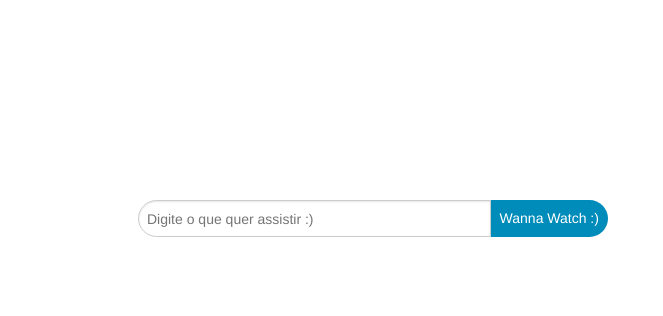
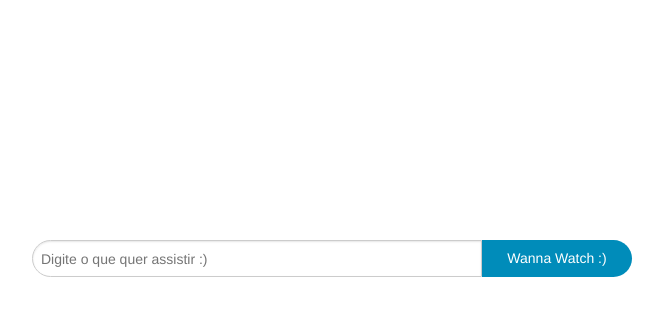
Before and after one commit to DanillodeSouza/teste, a PHP site: template module/Application/view/index.twig in a window 1280 px wide; the page is wider, and only the part inside the window is pictured. Shown: the part 160-476 px from the top of that part, without its empty margins (307-970 px from the left). Run offline with PHP 8.4, Linux system fonts and the light colour scheme; the template is opened without the code that fills it, so the values that code supplies are empty; some libraries are stand-ins or nearby versions.

Commit message:
Ajuste css form de busca

```diff
--- a/module/Application/view/include/formBusca.twig
+++ b/module/Application/view/include/formBusca.twig
@@ -1,6 +1,5 @@
 <form method="post" action="/buscar" id="formBuscar" data-abide>
 	<div class="row">
-    <div class="large-6 columns">
     <div class="row collapse postfix-round">
       <div class="small-9 columns">
         <input type="text" name="query" required autocomplete="off" placeholder="Digite o que quer assistir :)">
@@ -10,5 +9,4 @@
       </div>
     </div>
   </div>
-  </div>
 </form>
--- a/public/css/application/index.css
+++ b/public/css/application/index.css
@@ -1,10 +1,9 @@
 #formBuscar {
-	left: 50%;
 	top: 50%;
+    left: 50%;
 	position: absolute;
-	width: 100%;
-	margin-left:-350px;
-	margin-top:-40px;
+	width: 600px;
+	margin-left: -301px;
 }
 body {
   font-size: 20px !important;
```
Lines whose indentation alone changed are shown as unchanged.
